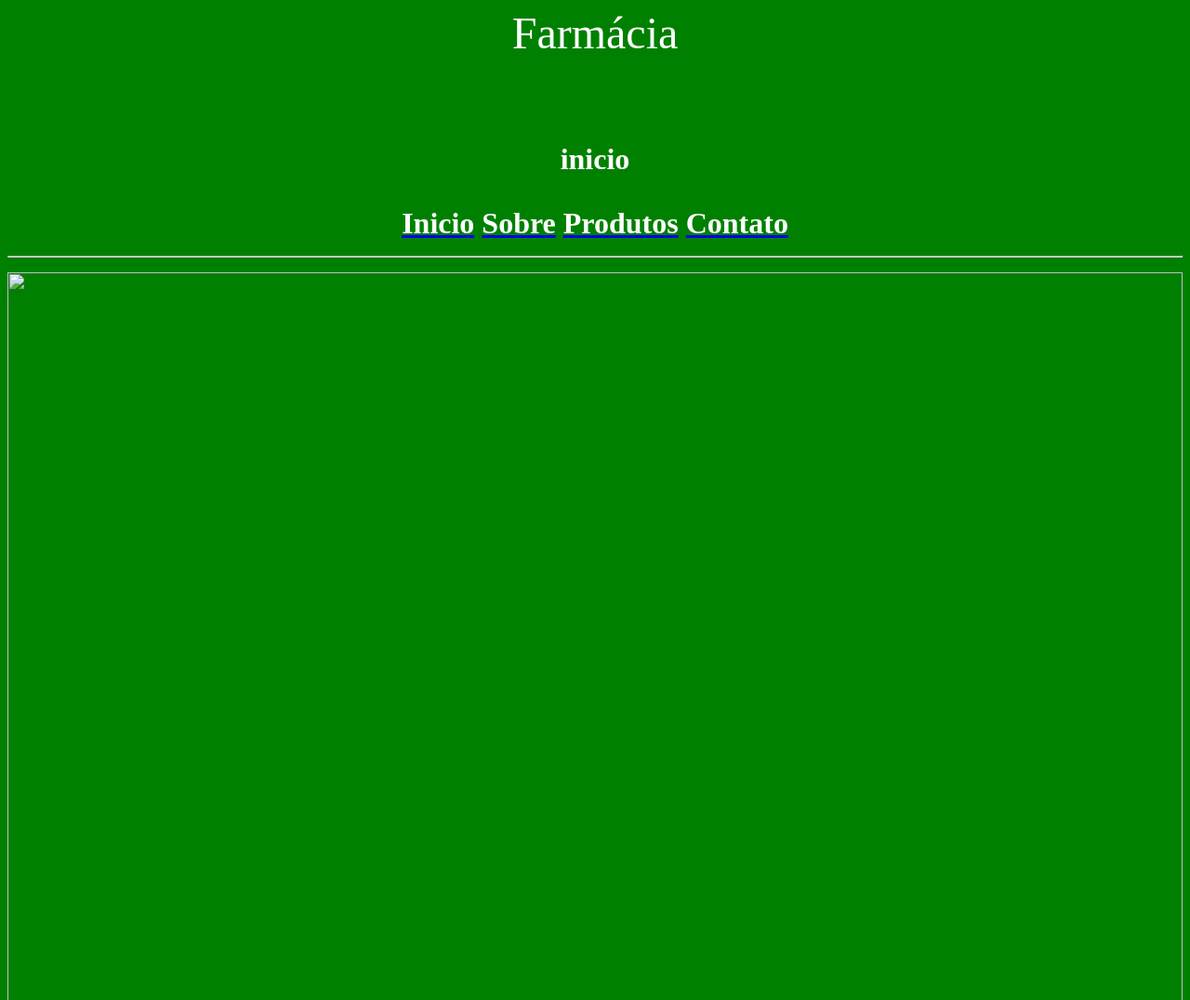
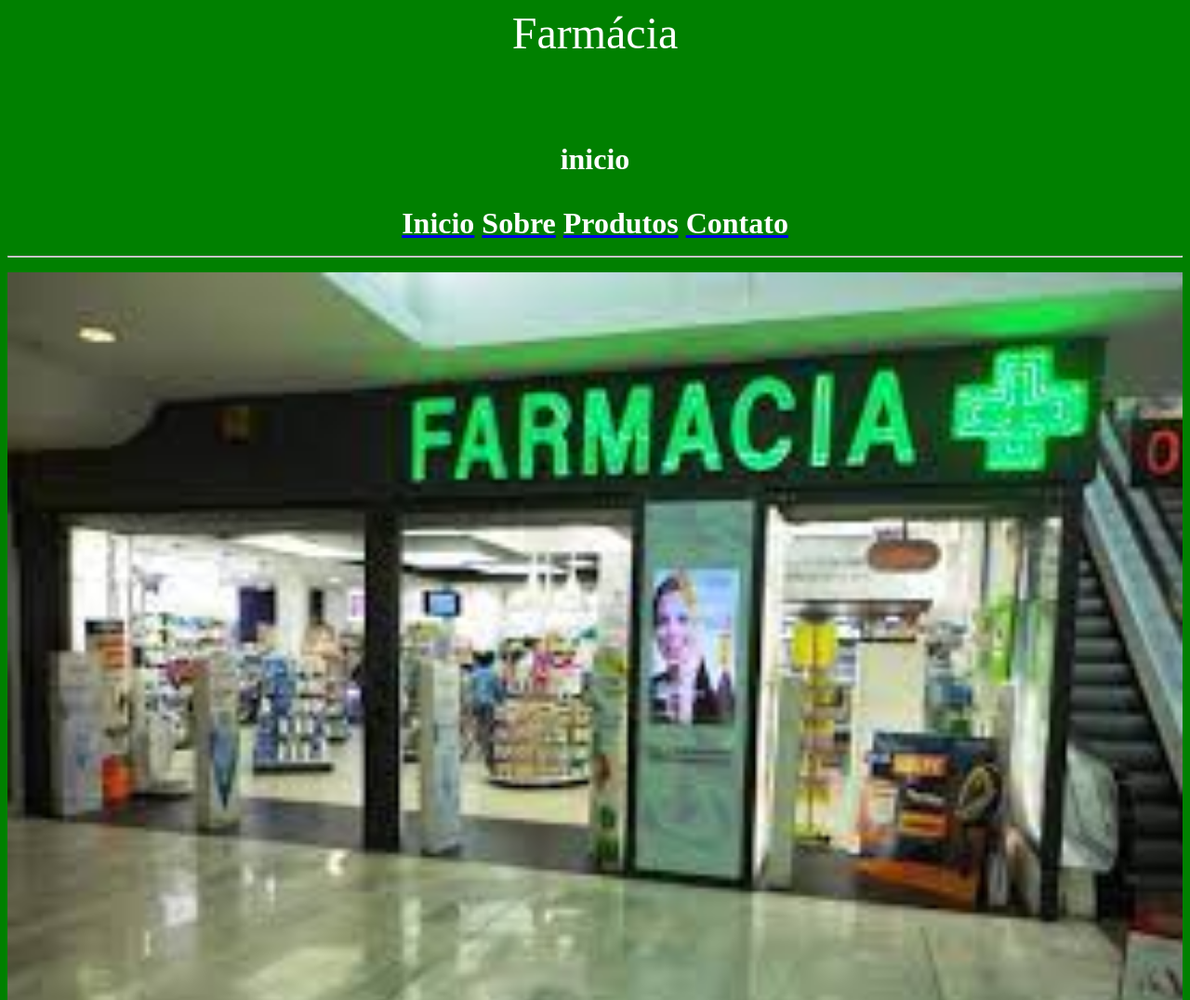
Before and after one commit to THIAGO0113/farmacia, a plain HTML site: page index.html in a window 1280 px wide. Shown: the top 1076 px of the page at 93% size. Drawn offline with Linux system fonts and the light colour scheme.

Commit message:
Update index.html

```diff
--- a/index.html
+++ b/index.html
@@ -21,7 +21,7 @@
 
 <hr>
 </font>
-<img src="Farmácia.jpeg" width="100%">
+<img src="logo.jpeg" width="100%">
 </center>
 
 
```
